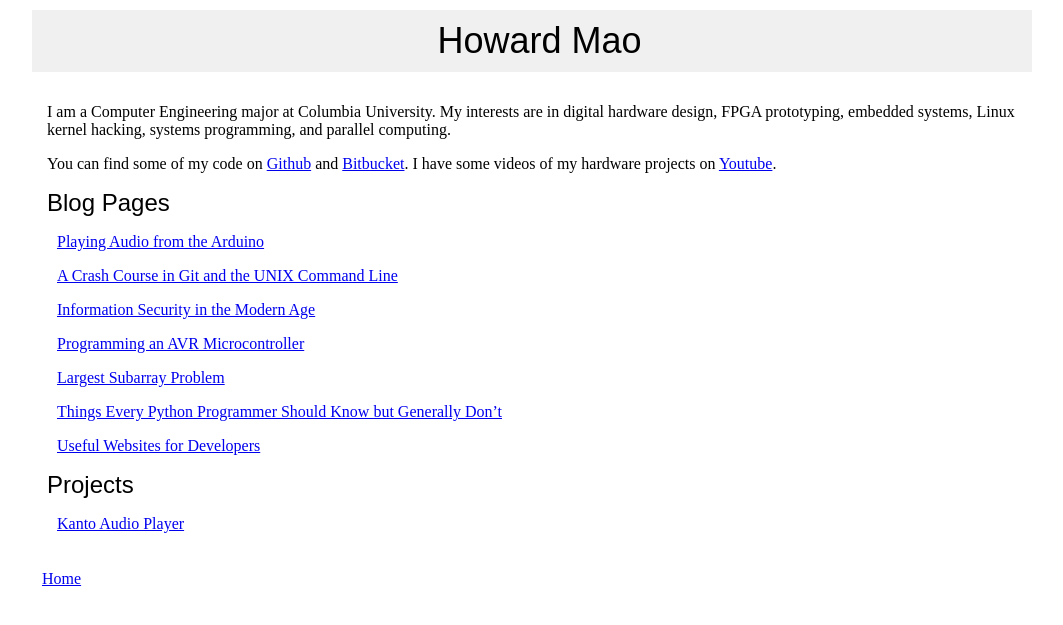
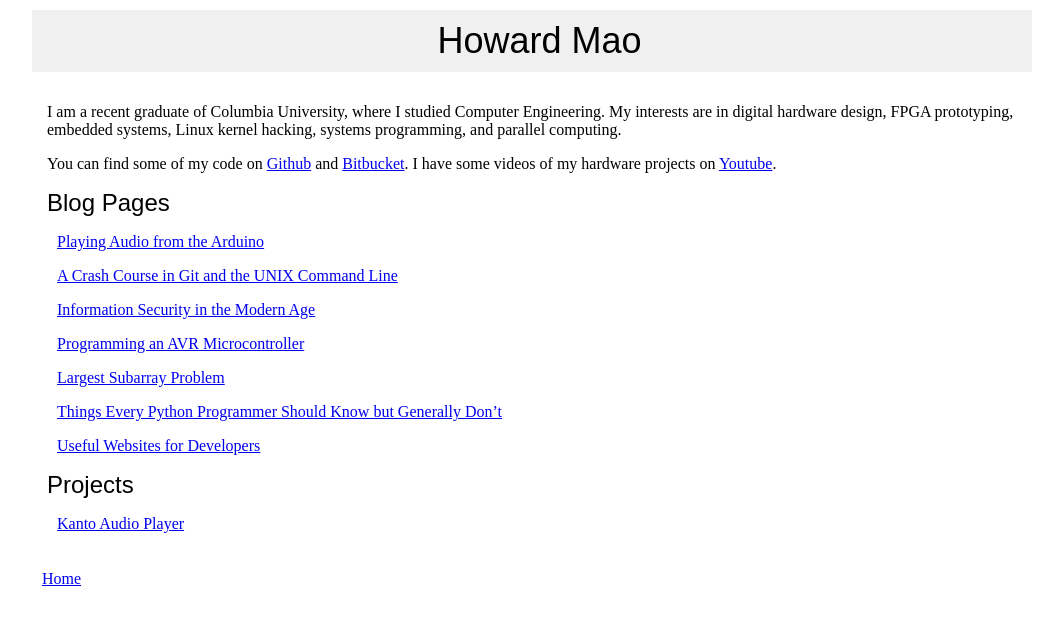
Before and after one commit to zhemao/zhemao.github.com, a Jekyll site: the page built from index.markdown, in a window 1280 px wide. Shown: the top 625 px of the page, without its empty margins (108-1171 px from the left). Built offline with Jekyll 4.4.1, drawn with Linux system fonts in a browser that asks for light colours.

Commit message:
update the bio

```diff
--- a/index.markdown
+++ b/index.markdown
@@ -2,7 +2,7 @@
 layout: default
 ---
 
-I am a Computer Engineering major at Columbia University.
+I am a recent graduate of Columbia University, where I studied Computer Engineering.
 My interests are in digital hardware design, FPGA prototyping, embedded
 systems, Linux kernel hacking, systems programming, and parallel computing.
 
```
